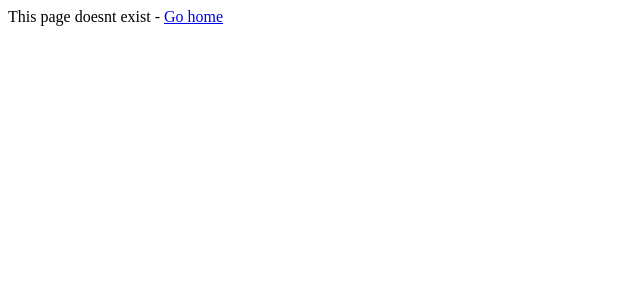
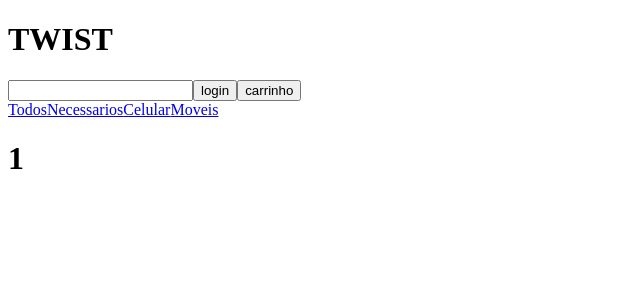
Before and after one commit to rachelszen/my-store, a React (Create React App) app: page /1/1 in a window 1280 px wide. Shown: the top 300 px of the page, without its empty margins (0-640 px from the left). Built offline with nearby package versions, Linux system fonts and the light colour scheme.

Commit message:
reactRouter

```diff
--- a/package.json
+++ b/package.json
@@ -6,6 +6,8 @@
     "@testing-library/jest-dom": "^5.16.5",
     "@testing-library/react": "^13.4.0",
     "@testing-library/user-event": "^13.5.0",
+    "moment": "^2.29.4",
+    "numeral": "^2.0.6",
     "react": "^18.2.0",
     "react-dom": "^18.2.0",
     "react-router-dom": "^6.11.2",
--- a/src/components/App.js
+++ b/src/components/App.js
@@ -1,12 +1,132 @@
 import React from "react";
+import { Header } from "./Header";
+import { NavLink, Link, createBrowserRouter, RouterProvider, Outlet, useParams } from "react-router-dom";
+import numeral from 'numeral';
+
+const store = [
+    {
+        category: 'Necessarios',
+        items: [
+            {
+                name: 'havaiana',
+                image: 'https://images-americanas.b2w.io/produtos/3205081262/imagens/chinelo-havaianas-slim-feminina-opcao-de-cores-original/3205081692_1_xlarge.jpg',
+                description: 'Chinelo Havaianas Slim Feminina Opção de Cores Original Havaianas Slim Feminina. A Havaianas Slim é um clássico dos nossos tempos. Com tiras e solado mais fino, ela conquistou os pés de quem gosta de um visual delicado, sem abrir mã...',
+                price: 3490
+            },
+            {
+                name: 'Bicicleta De Equilíbrio 4 Rodas',
+                image: 'https://images-americanas.b2w.io/produtos/6062369575/imagens/bicicleta-de-equilibrio-4-rodas-vermelha-10728-buba/6062369575_1_xlarge.jpg',
+                description: 'Bicicleta De Equilíbrio 4 Rodas Vermelha 10728 Buba A Bicicleta de Equilíbrio 4 Rodas da Buba estimula o equilíbrio e a coordenação motora do pequeno de forma divertida e segura. é estável, com rodas duplas na frente e atrás. A cria...',
+                price: 21060
+            }
+        ],
+    },
+    {
+        category: 'Celular',
+        items: [
+            {
+                name: 'Smartphone Samsung Galaxy M13',
+                image: 'https://images-americanas.b2w.io/produtos/01/00/img/5242830/2/5242830242_1SZ.jpg',
+                description: 'Smartphone Samsung Galaxy M13 128GB 4G Wi-Fi Tela 6.6 Dual Chip 4GB RAM Câmera Tripla + Selfie 8MP - Azul',
+                price: 99900
+            }
+        ],
+    },
+    {
+        category: 'Moveis',
+        items: [
+            {
+                name: 'Armário de cozinha 12 portas',
+                image: 'https://images-americanas.b2w.io/produtos/32857830/imagens/armario-de-cozinha-12-portas-1-gaveta-clara-poliman-moveis-branco/32857831_1_xlarge.jpg',
+                description: 'Que tal mobiliar o coração da casa de um jeito fácil? O armário de cozinha 12 portas 1 gaveta Clara Poliman Móveis é feito para quem quer economizar e deixar o cômodo bonito',
+                price: 55990
+            },
+            {
+                name: 'Sofá 3 Lugares Retrátil e Reclinável Cama inBox Compact 1,80m Velusoft Café',
+                image: 'https://images-americanas.b2w.io/produtos/3072707478/imagens/sofa-3-lugares-retratil-e-reclinavel-cama-inbox-compact-1-80m-velusoft-cafe/3072707486_1_xlarge.jpg',
+                description: 'Que tal mobiliar o coração da casa de um jeito fácil? O armário de cozinha 12 portas 1 gaveta Clara Poliman Móveis é feito para quem quer economizar e deixar o cômodo bonito',
+                price: 98999
+            }
+        ],
+    }
+]
+
+const Navbar = () => {
+    return (
+      <div>
+        <NavLink to='/' style={({ isActive }) => isActive ? {fontWeight: "bold"} : undefined}>Todos</NavLink>
+        {store.map((page) => (
+            <NavLink key={page.category} to={page.category} style={({ isActive }) => isActive ? {fontWeight: "bold"} : undefined}>{page.category}</NavLink>
+        ))}
+      </div>
+    );
+};
+
+const HeaderLayout = () => (
+    <div>
+        <Navbar />
+        <Outlet />
+    </div>
+);
+
+const ShopListItems = ({category, item}) => (
+    <Link to={`/${category}/${item.name}`}>
+        <h3>{item.name}</h3>
+        <img src={item.image} alt={item.name} style={{width:80}}/>
+        <p>{item.description}</p>
+        <p>{numeral(item.price / 100).format('$0,0.00')}</p>
+    </Link>
+)
+
+const ShopList = ({prod}) => (
+    prod.items.map((item) => (
+        <ShopListItems key={item.name} category={prod.category} item={item}/>
+    ))
+)
+
+const Page = () => {
+    const params = useParams();
+    const searchIndex = store.findIndex((prod) => prod.category===params.category);
+    return (
+        <div>
+            {
+                searchIndex < 0
+                ? store.map((prod) => (
+                    <ShopList key={prod.category} prod={prod}/>
+                ))
+                : <ShopList prod={store[searchIndex]}/>
+            }
+        </div>
+    )
+}
+
+const Item = () => {
+    const {category, name} = useParams();
+    console.log(category, name);
+    return (
+        <div>
+            <h1>{name}</h1>
+        </div>
+    )
+}
+
+const router = createBrowserRouter([
+    {
+        element: <HeaderLayout />,
+        children: [
+            {path: '/', element: <Page/>},
+            {path: '/:category', element: <Page/>},
+            {path: '/:category/:name', element: <Item/>},
+        ]
+
+    }
+])
 
 export const App = () => {
     return (
         <div>
-            <h1>TWIST</h1>
-            <input />
-            <button>login</button>
-            <button>carrinho</button>
+            <Header/>
+            <RouterProvider router={router}/>
         </div>
     )
 }
--- /dev/null
+++ b/src/components/Header.js
@@ -0,0 +1,12 @@
+import React from "react";
+
+export const Header = () => {
+    return (
+        <div>
+            <h1>TWIST</h1>
+            <input />
+            <button>login</button>
+            <button>carrinho</button>
+        </div>
+    )
+}
--- a/src/index.js
+++ b/src/index.js
@@ -1,13 +1,14 @@
 import React from 'react';
 import ReactDOM from 'react-dom/client';
 import reportWebVitals from './reportWebVitals';
+import { App } from './components/App';
 import { ReactRouterApp } from './playground/ReactRouterApp';
 import { NoteApp } from './playground/NoteApp';
 
 const root = ReactDOM.createRoot(document.getElementById('root'));
 root.render(
   <React.StrictMode>
-    <ReactRouterApp/>
+    <App/>
   </React.StrictMode>
 );
 
--- a/src/playground/ReactRouterApp.js
+++ b/src/playground/ReactRouterApp.js
@@ -21,10 +21,10 @@ const HeaderLayout = () => (
 const PageOne = () => {
     return (
         <div>
-        This is page one
+            This is page one
         </div>
-        )
-    }
+    )
+}
 
 
 const PageEdit = () => {
```
Also changed, not shown: src/playground/FuncoesProps.js (renamed from src/playground/Rascunhao.js), 1 other file (tests, documents, lock files or other folders).
